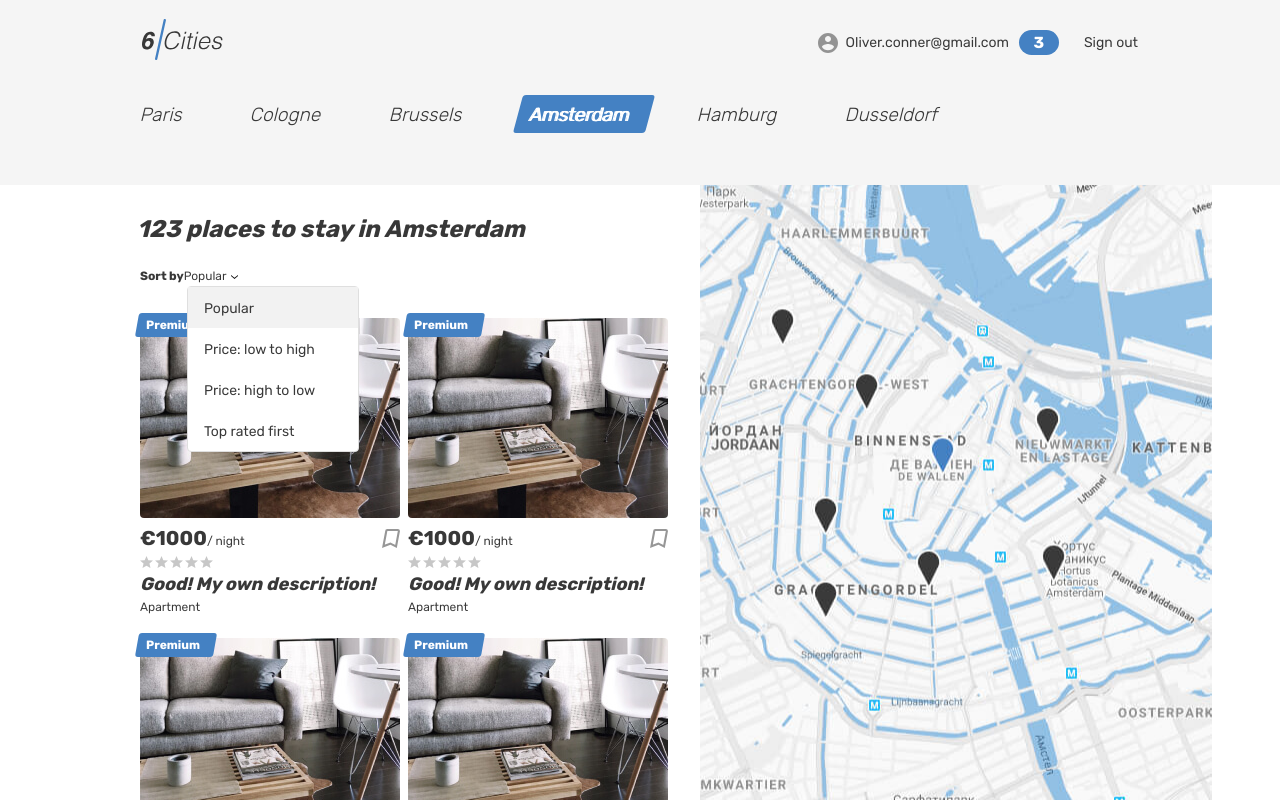
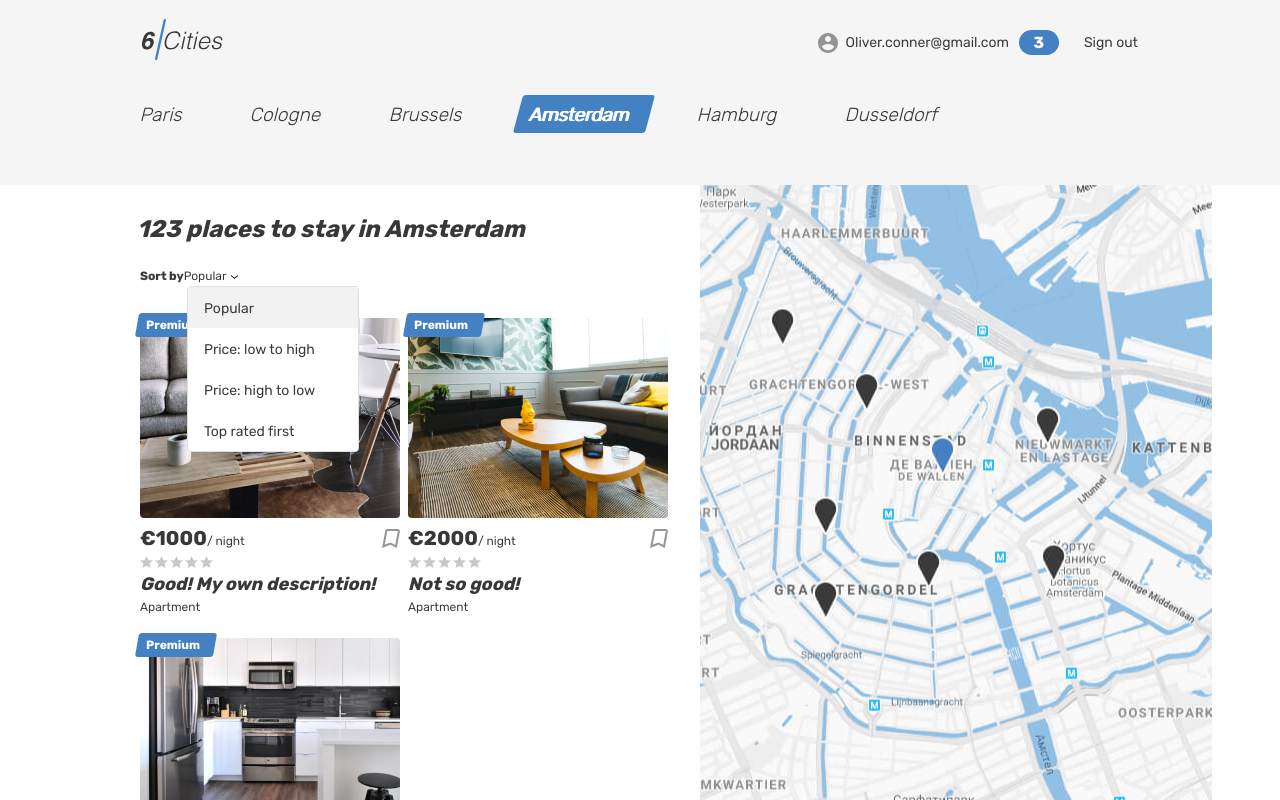
Before and after one commit to grbelikov/1837179-six-cities-10, a React (Create React App) app in the folder project/: page / in a window 1280 px wide. Built offline with nearby package versions, Linux system fonts and the light colour scheme.

Commit message:
[module4-task1]: Добавил моки. Связал страницы. + fixes

```diff
--- a/project/src/components/app/app.tsx
+++ b/project/src/components/app/app.tsx
@@ -15,7 +15,7 @@ import {BrowserRouter, Routes, Route} from 'react-router-dom';
 
 type MainPageProps = {
   suggestionsAmount: number;
-  offers: OfferType;
+  offers: OfferType[];
 }
 
 function App({suggestionsAmount, offers}: MainPageProps): JSX.Element {
--- a/project/src/components/form-review.tsx
+++ b/project/src/components/form-review.tsx
@@ -1,13 +1,11 @@
-import {useState} from 'react';
+import {ChangeEvent, useState} from 'react';
 
 function FormReview(): JSX.Element {
   const [formData, setFormData] = useState({
     commentArea: '',
   });
 
-
-  // не могу понять какой тип сделать для обьекта евт
-  const fieldChangeHandle = (evt) => {
+  const fieldChangeHandle = (evt: ChangeEvent<HTMLTextAreaElement>) => {
     const {name, value} = evt.target;
     setFormData({...formData, [name]: value});
   };
--- a/project/src/const.ts
+++ b/project/src/const.ts
@@ -3,7 +3,6 @@ export enum AppRoute {
   Login = '/login',
   Favorites = '/favorites',
   Room = '/offer/:id',
-  // to delete later
   FavoritesEmpty = '/favorites-empty',
   MainPageEmpty = '/main-page-empty',
   RoomNoAuth = '/room-no-auth',
--- a/project/src/index.tsx
+++ b/project/src/index.tsx
@@ -15,7 +15,7 @@ root.render(
   <React.StrictMode>
     <App
       suggestionsAmount = {Setting.SUGGESTIONS_AMOUNT}
-      offers = {offers[0]}
+      offers = {offers}
     />
   </React.StrictMode>,
 );
--- a/project/src/pages/favorites/favorites.tsx
+++ b/project/src/pages/favorites/favorites.tsx
@@ -1,11 +1,11 @@
 import {OfferType} from '../../types/offer';
 
 type FavoritePageProps = {
-  offers: OfferType;
+  offers: OfferType[];
 }
 
 function FavoritesPage({offers}: FavoritePageProps): JSX.Element {
-  const {picture, price, description} = offers;
+  const {picture, price, description} = offers[0];
 
   return (
 
--- a/project/src/pages/list-suggestions/list-suggestions.tsx
+++ b/project/src/pages/list-suggestions/list-suggestions.tsx
@@ -2,17 +2,15 @@ import {OfferType} from '../../types/offer';
 import OneCardSuggestion from '../../components/one-card-suggestion';
 
 type ListSuggestionsProps = {
-  offers: OfferType;
+  offers: OfferType[];
 };
 
 function ListSuggestions({offers}: ListSuggestionsProps): JSX.Element {
   return (
     <>
-      <OneCardSuggestion offers={offers}/>
-      <OneCardSuggestion offers={offers}/>
-      <OneCardSuggestion offers={offers}/>
-      <OneCardSuggestion offers={offers}/>
-      <OneCardSuggestion offers={offers}/>
+      <OneCardSuggestion offers={offers[0]}/>
+      <OneCardSuggestion offers={offers[1]}/>
+      <OneCardSuggestion offers={offers[2]}/>
     </>
   );
 }
--- a/project/src/pages/main/main.tsx
+++ b/project/src/pages/main/main.tsx
@@ -4,30 +4,11 @@ import {Link} from 'react-router-dom';
 
 type MainPageProps = {
   suggestionsAmount: number;
-  offers: OfferType;
+  offers: OfferType[];
 }
 
 function Main({suggestionsAmount, offers}: MainPageProps): JSX.Element {
   return (
-
-    <html lang="en">
-
-      {/* тут как быть? линтер ругается */}
-      {/* <head>
-        <meta charset="utf-8" />
-        <meta http-equiv="X-UA-Compatible" content="IE=edge" />
-        <meta name="viewport" content="width=device-width, initial-scale=1.0">
-        <title>6 cities</title>
-        <link rel="stylesheet" href="css/main.css">
-      </head> */}
-
-      <body>
-
-        {/* тут как быть? линтер ругается */}
-        {/* <div style="display: none">
-          <svg xmlns="http://www.w3.org/2000/svg"><symbol id="icon-arrow-select" viewbox="0 0 7 4"><path fill-rule="evenodd" clip-rule="evenodd" d="M0 0l3.5 2.813L7 0v1.084L3.5 4 0 1.084V0z"></path></symbol><symbol id="icon-bookmark" viewbox="0 0 17 18"><path d="M3.993 2.185l.017-.092V2c0-.554.449-1 .99-1h10c.522 0 .957.41.997.923l-2.736 14.59-4.814-2.407-.39-.195-.408.153L1.31 16.44 3.993 2.185z"></path></symbol><symbol id="icon-star" viewbox="0 0 13 12"><path fill-rule="evenodd" clip-rule="evenodd" d="M6.5 9.644L10.517 12 9.451 7.56 13 4.573l-4.674-.386L6.5 0 4.673 4.187 0 4.573 3.549 7.56 2.483 12 6.5 9.644z"></path></symbol></svg>
-        </div> */}
-
     <div className="page page--gray page--main">
       <header className="header">
         <div className="container">
@@ -138,8 +119,6 @@ function Main({suggestionsAmount, offers}: MainPageProps): JSX.Element {
         </div>
       </main>
     </div>
-      </body>
-    </html>
   );
 }
 
--- a/project/src/pages/room/room.tsx
+++ b/project/src/pages/room/room.tsx
@@ -2,12 +2,12 @@ import FormReview from '../../components/form-review';
 import {OfferType} from '../../types/offer';
 
 type RoomProps = {
-  offers: OfferType;
+  offers: OfferType[];
 };
 
 function Room(props: RoomProps): JSX.Element {
   const {offers} = props;
-  const {picture, price, description} = offers;
+  const {picture, price, description} = offers[0];
 
   return (
 
```
Lines whose indentation alone changed are shown as unchanged.
